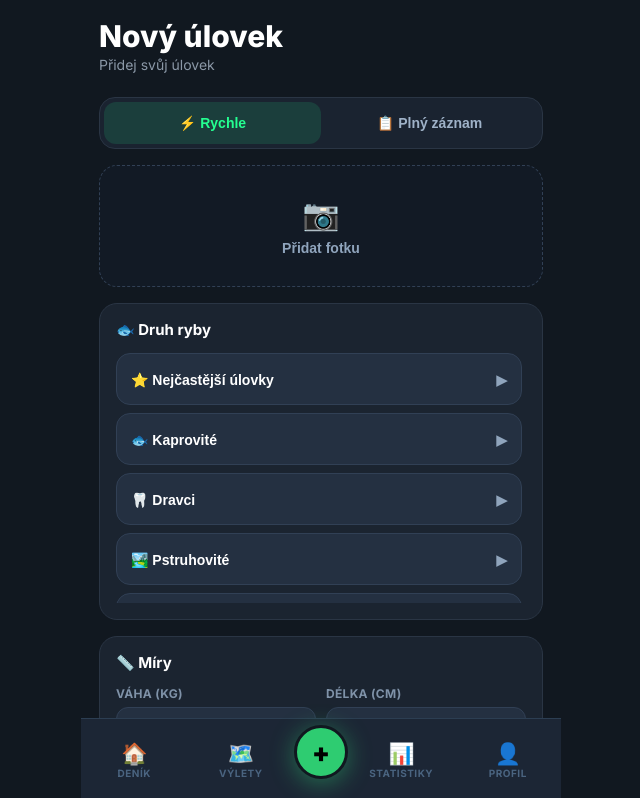
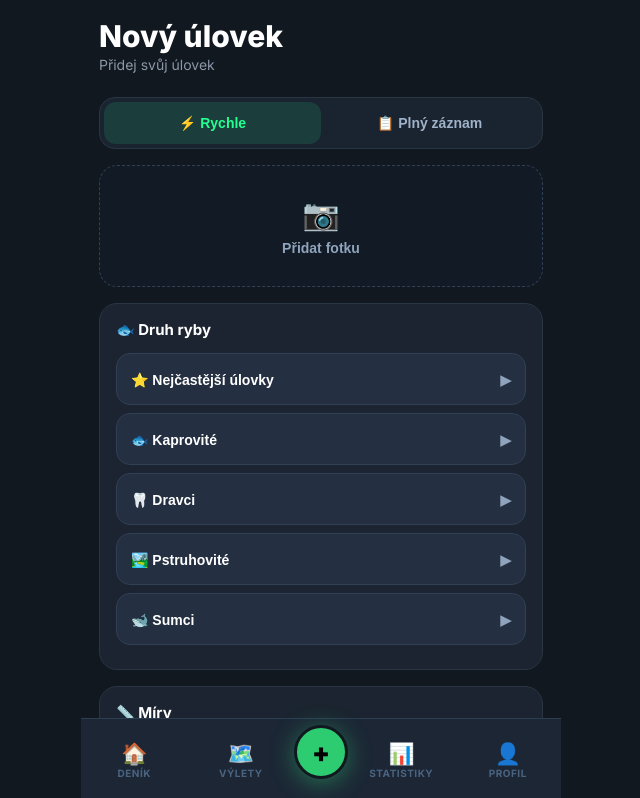
Before and after one commit to Moravec291678/chytnu.cz, a React (Vite) app: page /add in a window 1280 px wide. Shown: the top 798 px of the page, without its empty margins (319-959 px from the left). Built offline with nearby package versions, Linux system fonts and the light colour scheme.

Commit message:
add species category accordion foundation

```diff
--- a/src/pages/AddCatchPage.css
+++ b/src/pages/AddCatchPage.css
@@ -147,11 +147,8 @@
 .species-list {
   display: flex;
   flex-direction: column;
-
+  max-height: 300px;
   overflow-y: auto;
-  max-height: 250px;
-  padding-right: 4px;
-
   gap: 8px;
 
   scrollbar-width: thin;
@@ -177,12 +174,13 @@
 }
 
 .species-category {
-  overflow: hidden;
+  overflow: visible;
   min-height: 52px;
   border: 1px solid #314055;
   border-radius: 14px;
 
   background: #243041;
+  transition: background 0.2s ease;
 }
 
 .species-category-header {
@@ -205,11 +203,10 @@
   font-weight: 700;
 
   cursor: pointer;
-
-  transition: background 0.2s ease;
+  border-radius: 14px;
 }
 
-.species-category-header:hover {
+.species-category:hover {
   background: #314055;
 }
 
@@ -241,6 +238,7 @@
   padding: 10px;
 
   border-top: 1px solid #314055;
+  min-height: 100px;
 }
 
 .species-item {
--- a/src/pages/AddCatchPage.jsx
+++ b/src/pages/AddCatchPage.jsx
@@ -5,7 +5,7 @@ import "./AddCatchPage.css";
 
 function AddCatchPage() {
   const [displayFull, setDisplayFull] = useState(false);
-
+  const [expandedCategoryKey, setExpandedCategoryKey] = useState(null);
   const [catchData, setCatchData] = useState({
     weightKg: "",
     lengthCm: "",
@@ -28,7 +28,6 @@ function AddCatchPage() {
     resultKey: "released",
   });
   const isActiveResult = catchData.resultKey === "released";
-  console.log(catchData.resultKey);
   return (
     <Layout>
       <div className="add-catch-page">
@@ -67,57 +66,36 @@ function AddCatchPage() {
             <span>Přidat fotku</span>
           </button>
         </section>
-
-        {/* OLD SPECIES GRID */}
-        {/* <section className="add-catch-section">
-          <h2>🐟 Druh ryby</h2>
-
-          <div className="species-grid">
-            {SPECIES_CATEGORIES.map((item) => {
-              const icon = SPECIES_ICONS[item.iconKey];
-              const isActiveSpecies = catchData.speciesKey === item.key;
-              return (
-                <button
-                  onClick={() => {
-                    setCatchData({
-                      ...catchData,
-                      speciesKey:
-                        catchData.speciesKey === item.key ? "" : item.key,
-                    });
-                  }}
-                  key={item.key}
-                  className={
-                    isActiveSpecies
-                      ? "species-grid-item species-grid-item-active"
-                      : "species-grid-item"
-                  }
-                >
-                  <img src={icon} alt={item.label} />
-                  <span className="species-grid-item-label">{item.label}</span>
-                </button>
-              );
-            })}
-            <button className="species-grid-item species-grid-item-add">
-              <span className="species-grid-item-add-icon">➕</span>
-
-              <span className="species-grid-item-label">Přidat</span>
-            </button>
-          </div>
-        </section> */}
         <section className="add-catch-section">
           <h2>🐟 Druh ryby</h2>
-
           <div className="species-list">
             {SPECIES_CATEGORIES.map((category) => {
               return (
                 <div key={category.key} className="species-category">
-                  <button className="species-category-header">
+                  <button
+                    onClick={() => {
+                      if (expandedCategoryKey !== category.key) {
+                        setExpandedCategoryKey(category.key);
+                      } else {
+                        setExpandedCategoryKey(null);
+                      }
+                    }}
+                    className="species-category-header"
+                  >
                     <div className="species-category-label">
                       <span>{category.label}</span>
                     </div>
 
-                    <span className="species-category-arrow">▶</span>
+                    <span className="species-category-arrow">
+                      {expandedCategoryKey === category.key ? "▼" : "▶"}
+                    </span>
                   </button>
+
+                  {expandedCategoryKey === category.key && (
+                    <div className="species-category-content">
+                      <p>TEST</p>
+                    </div>
+                  )}
                 </div>
               );
             })}
@@ -383,7 +361,6 @@ function AddCatchPage() {
 
         <section className="add-catch-section">
           <h2>🔁 Výsledek</h2>
-          {console.log(isActiveResult)}
           <div className="result-buttons">
             <button
               className={
```
